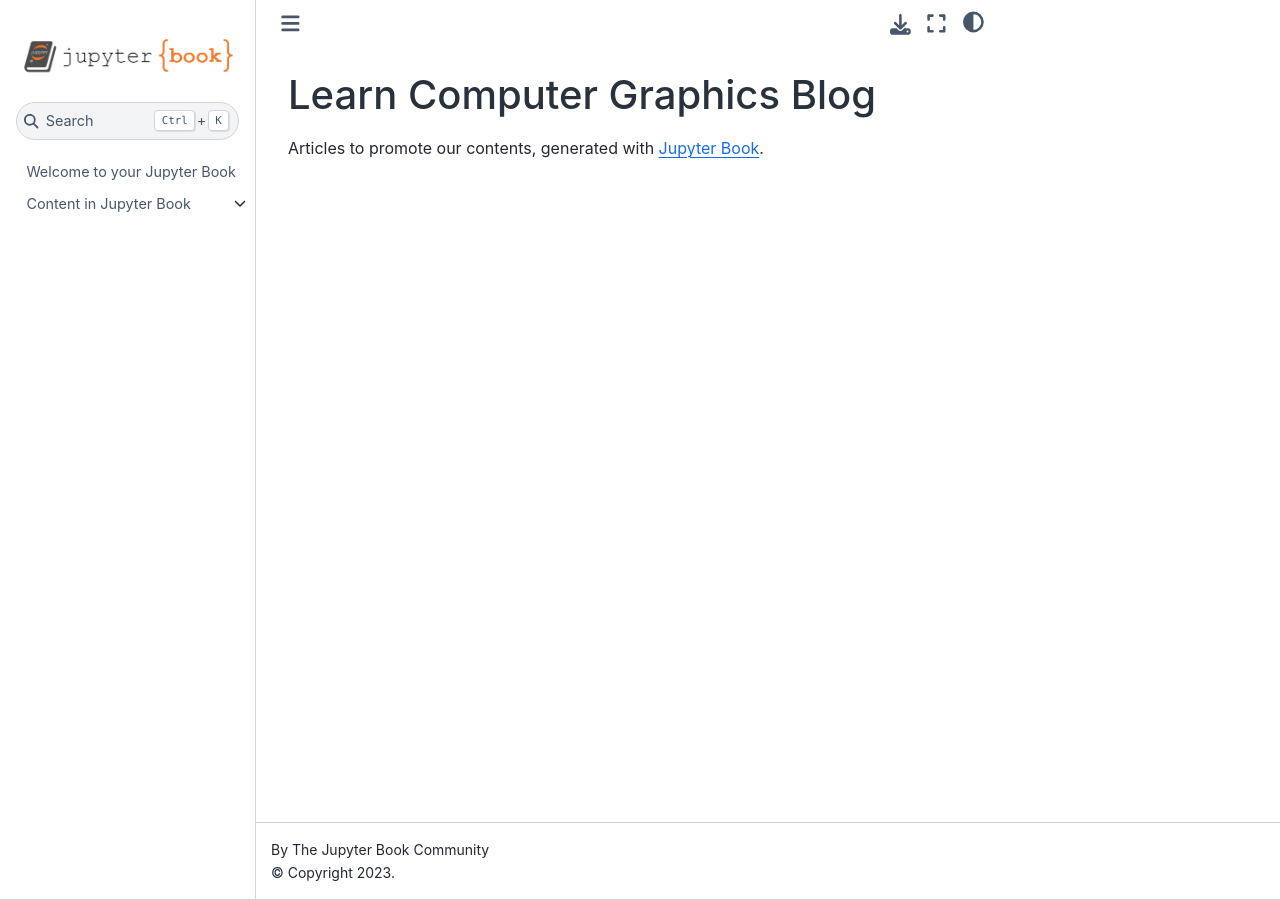
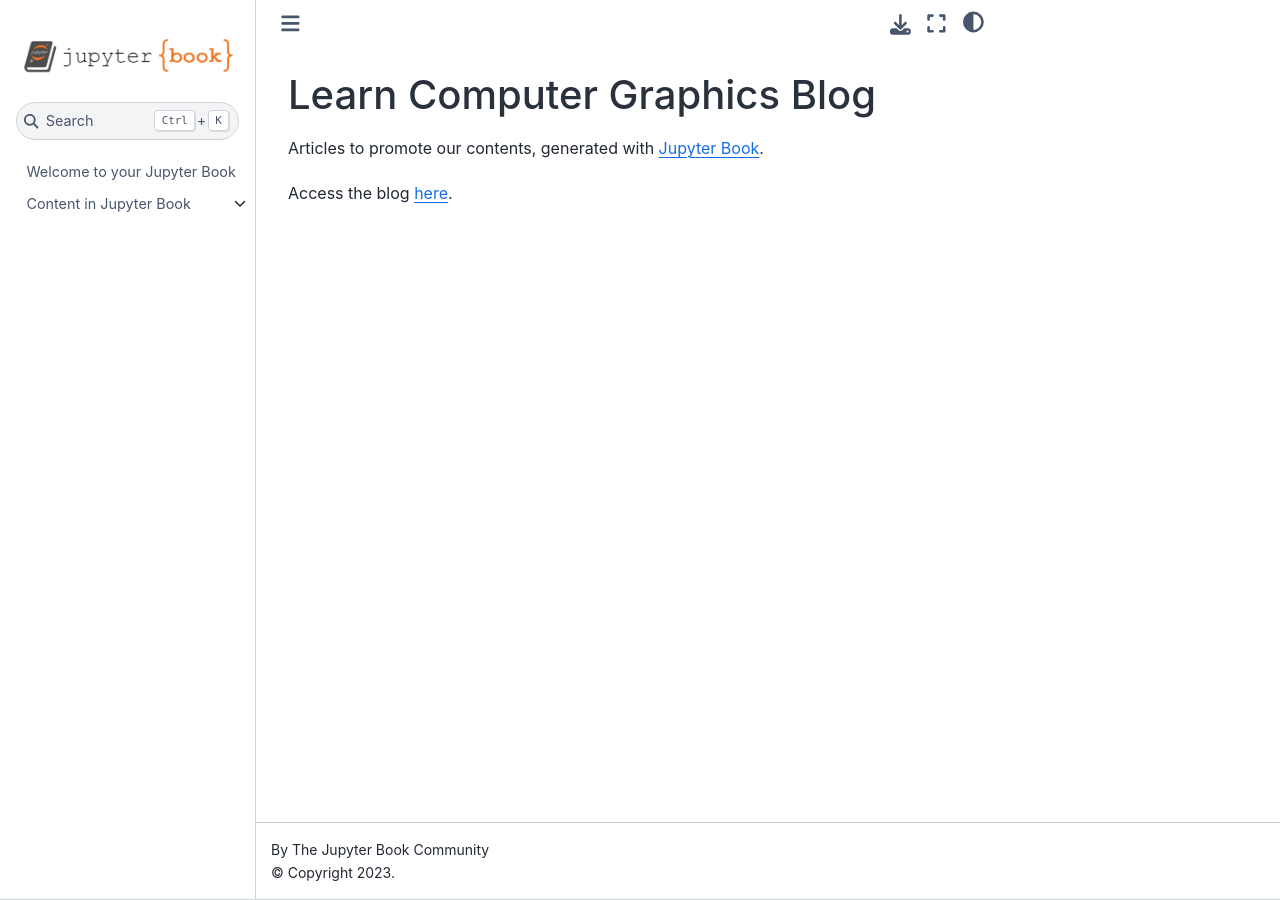
Before and after one commit to learn-computer-graphics/blog, a Jupyter Book: the page built from README.md, in a window 1280 px wide. Built offline with Jupyter Book 1.0.4 settings and Sphinx 7.4.7 and the Sphinx Book theme 1.1.4, drawn with Linux system fonts in a browser that asks for light colours; part of the change alters nothing that is shown.

Commit message:
improve readme

```diff
--- a/README.md
+++ b/README.md
@@ -1,3 +1,5 @@
 # Learn Computer Graphics Blog
 
 Articles to promote our contents, generated with [Jupyter Book](https://jupyterbook.org/).
+
+Access the blog [here](https://learn-computer-graphics.github.io/blog/).
--- a/_toc.yml
+++ b/_toc.yml
@@ -1,4 +1,4 @@
-- file: intro
+- file: index
 - file: content
   sections:
     - file: markdown
```
Also changed, not shown: index.md (renamed from intro.md).
